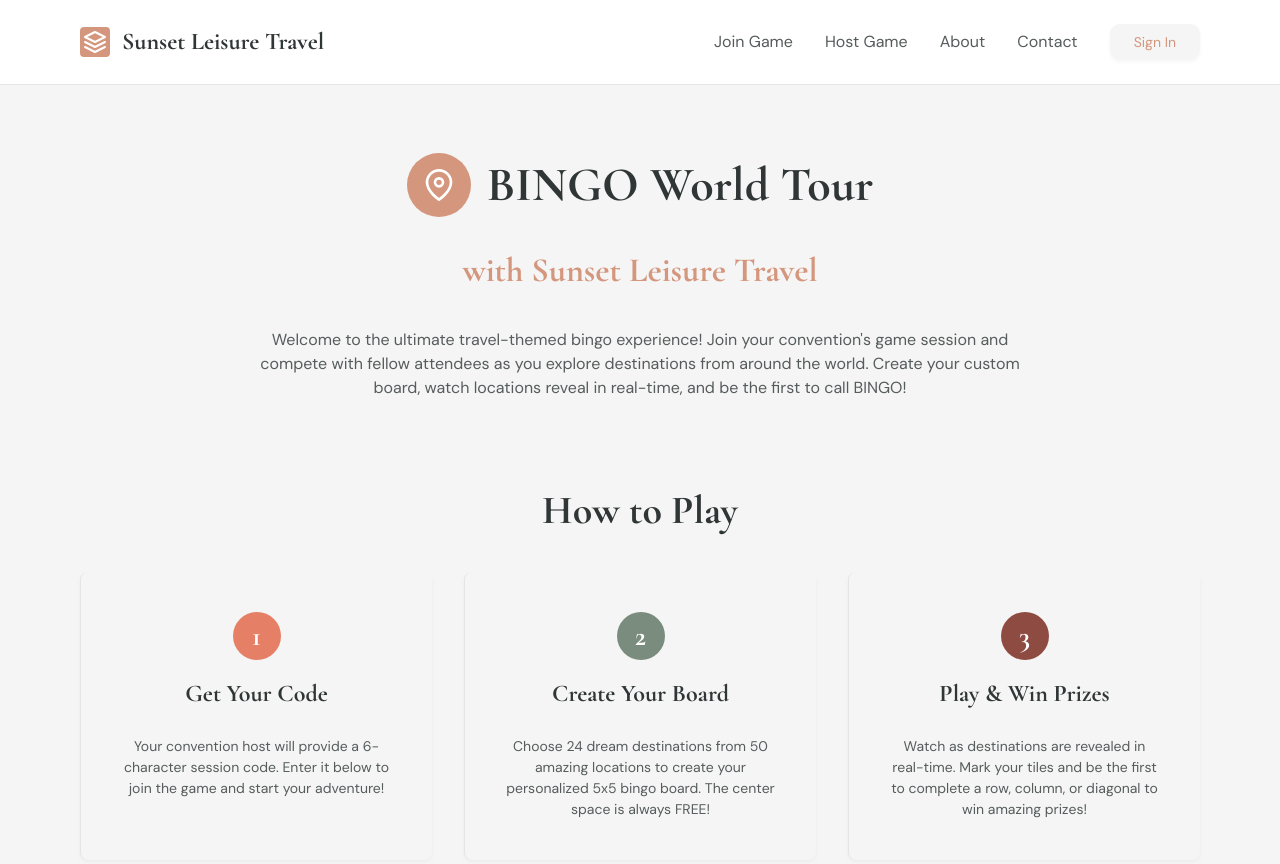
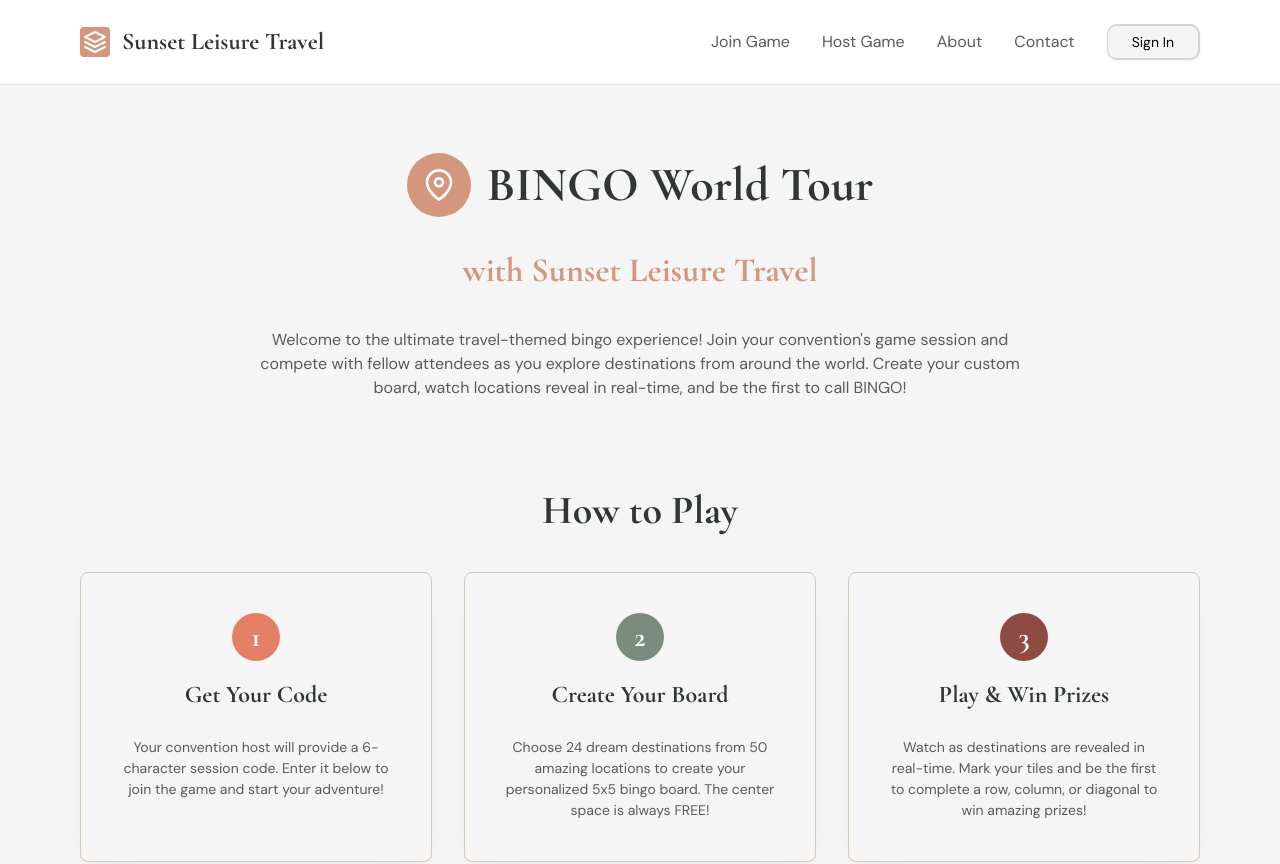
Before and after one commit to Pharoh-Ramses/Bingo-world-tour, a Next.js app: page / in a window 1280 px wide. Shown: the top 864 px of the page. Built offline with nearby package versions, Linux system fonts and the light colour scheme; no server answers.

Commit message:
fixed useeffect issue with websocket and styling

```diff
--- a/app/admin/page.tsx
+++ b/app/admin/page.tsx
@@ -24,6 +24,7 @@ const AdminDashboard = () => {
   const router = useRouter()
   const [sessions, setSessions] = useState<GameSession[]>([])
   const [isLoading, setIsLoading] = useState(true)
+  const [endingSessionId, setEndingSessionId] = useState<string | null>(null)
 
   useEffect(() => {
     if (isLoaded && user) {
@@ -49,13 +50,38 @@ const AdminDashboard = () => {
     }
   }
 
+  const handleEndSession = async (sessionId: string) => {
+    setEndingSessionId(sessionId)
+    try {
+      const response = await fetch(`/api/admin/sessions/${sessionId}/end`, {
+        method: 'POST'
+      })
+
+      if (response.ok) {
+        // Refresh the sessions list
+        await fetchSessions()
+      } else {
+        console.error('Failed to end session')
+      }
+    } catch (error) {
+      console.error('Error ending session:', error)
+    } finally {
+      setEndingSessionId(null)
+    }
+  }
+
   const getStatusColor = (status: string) => {
     switch (status) {
-      case 'WAITING': return 'bg-accent-sand text-tertiary-600'
-      case 'ACTIVE': return 'bg-success text-white'
-      case 'PAUSED': return 'bg-warning text-white'
-      case 'ENDED': return 'bg-neutral-400 text-white'
-      default: return 'bg-neutral-300 text-tertiary-600'
+      case 'WAITING':
+        return 'bg-accent-sand hover:bg-accent-sand text-tertiary-600 border border-accent-sand'
+      case 'ACTIVE':
+        return 'bg-success hover:bg-success text-neutral-100'
+      case 'PAUSED':
+        return 'bg-warning hover:bg-warning text-neutral-100'
+      case 'ENDED':
+        return 'bg-neutral-400 hover:bg-neutral-400 text-neutral-100'
+      default:
+        return 'bg-neutral-300 hover:bg-neutral-300 text-tertiary-600'
     }
   }
 
@@ -152,6 +178,19 @@ const AdminDashboard = () => {
                         </Badge>
 
                         <div className="flex gap-2">
+                          {/* Cancel/End Session Button - for cancellable sessions */}
+                          {(session.status === 'WAITING' || session.status === 'ACTIVE' || session.status === 'PAUSED') && (
+                            <Button
+                              variant="destructive"
+                              size="sm"
+                              onClick={() => handleEndSession(session.id)}
+                              disabled={endingSessionId === session.id}
+                            >
+                              {endingSessionId === session.id ? 'Ending...' : session.status === 'WAITING' ? 'Cancel' : 'End'}
+                            </Button>
+                          )}
+
+                          {/* Primary Action Buttons */}
                           {session.status === 'WAITING' && (
                             <Button
                               variant="outline"
@@ -170,9 +209,18 @@ const AdminDashboard = () => {
                               Control Panel
                             </Button>
                           )}
+                          {session.status === 'PAUSED' && (
+                            <Button
+                              variant="outline"
+                              size="sm"
+                              onClick={() => router.push(`/admin/sessions/${session.id}`)}
+                            >
+                              Manage
+                            </Button>
+                          )}
                           {session.status === 'ENDED' && (
                             <Button
-                              variant="outline"
+                              variant="secondary"
                               size="sm"
                               onClick={() => router.push(`/game/${session.code}/results`)}
                             >
--- a/app/admin/sessions/[sessionId]/page.tsx
+++ b/app/admin/sessions/[sessionId]/page.tsx
@@ -266,6 +266,13 @@ const SessionControlPanel = () => {
                     >
                       {isStarting ? 'Starting...' : 'Start Game'}
                     </Button>
+                    <Button
+                      variant="destructive"
+                      onClick={handleEndGame}
+                      disabled={isEnding}
+                    >
+                      {isEnding ? 'Ending...' : 'Cancel Session'}
+                    </Button>
                   </div>
                 )}
 
@@ -286,7 +293,7 @@ const SessionControlPanel = () => {
                       Reveal Next Location
                     </Button>
                     <Button
-                      variant="outline"
+                      variant="destructive"
                       onClick={handleEndGame}
                       disabled={isEnding}
                     >
@@ -306,7 +313,7 @@ const SessionControlPanel = () => {
                       {isPausing ? 'Resuming...' : 'Resume Game'}
                     </Button>
                     <Button
-                      variant="outline"
+                      variant="destructive"
                       onClick={handleEndGame}
                       disabled={isEnding}
                     >
--- a/app/api/admin/sessions/[sessionId]/end/route.ts
+++ b/app/api/admin/sessions/[sessionId]/end/route.ts
@@ -35,13 +35,13 @@ export async function POST(
       where: {
         id: sessionId,
         createdById: user.id,
-        status: { in: ['ACTIVE', 'PAUSED'] }
+        status: { in: ['WAITING', 'ACTIVE', 'PAUSED'] }
       }
     })
 
     if (!session) {
       return NextResponse.json(
-        { error: 'Session not found or not active/paused' },
+        { error: 'Session not found or cannot be ended' },
         { status: 404 }
       )
     }
--- a/components/ui/badge.tsx
+++ b/components/ui/badge.tsx
@@ -5,18 +5,18 @@ import { X } from "lucide-react"
 import { cn } from "@/lib/utils"
 
 const badgeVariants = cva(
-  "inline-flex items-center gap-1 rounded-sm border-m px-2 py-1 body-3 font-medium transition-colors focus:outline-none focus:ring-2 focus:ring-ring focus:ring-offset-2",
+  "inline-flex items-center gap-1 rounded-sm border px-2 py-1 body-3 font-medium focus:outline-none focus:ring-2 focus:ring-ring focus:ring-offset-2",
   {
     variants: {
       variant: {
-        default: "border-neutral-300 bg-neutral-100 text-neutral-800 hover:bg-neutral-200",
-        primary: "border-primary-200 bg-primary-100 text-primary-800 hover:bg-primary-200",
-        secondary: "border-secondary-200 bg-secondary-100 text-secondary-800 hover:bg-secondary-200",
-        accent: "border-accent-200 bg-accent-100 text-accent-800 hover:bg-accent-200",
-        success: "border-success-200 bg-success-100 text-success-800 hover:bg-success-200",
-        warning: "border-warning-200 bg-warning-100 text-warning-800 hover:bg-warning-200",
-        error: "border-error-200 bg-error-100 text-error-800 hover:bg-error-200",
-        outline: "border-neutral-300 bg-transparent text-neutral-800 hover:bg-neutral-100",
+        default: "border-neutral-300 bg-neutral-100 text-neutral-800",
+        primary: "border-primary-200 bg-primary-100 text-primary-800",
+        secondary: "border-secondary-200 bg-secondary-100 text-secondary-800",
+        accent: "border-accent-200 bg-accent-100 text-accent-800",
+        success: "border-success-200 bg-success-100 text-success-800",
+        warning: "border-warning-200 bg-warning-100 text-warning-800",
+        error: "border-error-200 bg-error-100 text-error-800",
+        outline: "border-neutral-300 bg-transparent text-neutral-800",
       },
       size: {
         sm: "px-1.5 py-0.5 body-4",
--- a/components/ui/button.tsx
+++ b/components/ui/button.tsx
@@ -9,15 +9,15 @@ const buttonVariants = cva(
   {
     variants: {
       variant: {
-        primary: "bg-primary-500 text-neutral-100 hover:bg-primary-600 shadow-e1",
-        secondary: "bg-secondary-500 text-neutral-100 hover:bg-secondary-600 shadow-e1",
-        accent: "bg-accent-500 text-neutral-100 hover:bg-accent-600 shadow-e1",
-        outline: "border-m border-primary-500 bg-neutral-100 text-primary-500 hover:bg-primary-100 shadow-e1",
+        primary: "bg-primary-500 text-neutral-100 hover:bg-primary-600 shadow-e2",
+        secondary: "bg-secondary-500 text-neutral-100 hover:bg-secondary-600 shadow-e2",
+        accent: "bg-accent-500 text-neutral-100 hover:bg-accent-600 shadow-e2",
+        outline: "border-l border-neutral-300 bg-neutral-100 text-neutral-900 hover:bg-neutral-100 shadow-e1",
         ghost: "text-primary-500 hover:bg-primary-100",
         link: "text-primary-500 underline-offset-4 hover:underline",
-        destructive: "bg-error-500 text-neutral-100 hover:bg-error-600 shadow-e1",
-        success: "bg-success-500 text-neutral-100 hover:bg-success-600 shadow-e1",
-        warning: "bg-warning-500 text-neutral-100 hover:bg-warning-600 shadow-e1",
+        destructive: "bg-error-500 text-neutral-100 hover:bg-error-600 shadow-e2",
+        success: "bg-success-500 text-neutral-100 hover:bg-success-600 shadow-e2",
+        warning: "bg-warning-500 text-neutral-100 hover:bg-warning-600 shadow-e2",
       },
       size: {
         sm: "h-8 rounded-xs gap-1.5 px-3 body-3 has-[>svg]:px-2.5",
--- a/components/ui/card.tsx
+++ b/components/ui/card.tsx
@@ -4,13 +4,13 @@ import { cva, type VariantProps } from "class-variance-authority"
 import { cn } from "@/lib/utils"
 
 const cardVariants = cva(
-  "rounded-sm bg-neutral-100 text-neutral-1000 shadow-e1",
+  "rounded-sm bg-neutral-100 text-neutral-1000 shadow-e2",
   {
     variants: {
       variant: {
-        default: "bg-neutral-100 border-s border-neutral-200",
-        elevated: "bg-neutral-100 shadow-e2",
-        outlined: "bg-neutral-100 border-m border-neutral-300",
+        default: "bg-neutral-100 border border-accent-sand",
+        elevated: "bg-neutral-100 border border-accent-sand shadow-e3",
+        outlined: "bg-neutral-100 border border-accent-sand",
         filled: "bg-primary-100 border-s border-primary-200",
         accent: "bg-accent-100 border-s border-accent-200",
       },
--- a/components/ui/input.tsx
+++ b/components/ui/input.tsx
@@ -5,11 +5,11 @@ import { Eye, EyeOff, Search, Lock, Info } from "lucide-react"
 import { cn } from "@/lib/utils"
 
 const inputVariants = cva(
-  "flex w-full rounded-sm border-m border-neutral-300 bg-neutral-100 px-3 py-2 body-2 text-neutral-1000 placeholder:text-neutral-500 focus:border-primary-500 focus:outline-none focus:ring-2 focus:ring-primary-500/20 disabled:cursor-not-allowed disabled:opacity-50 transition-all",
+  "flex w-full rounded-sm border-l border-neutral-400 bg-neutral-100 px-3 py-2 body-2 text-neutral-1000 placeholder:text-neutral-500 focus:border-primary-500 focus:outline-none focus:ring-2 focus:ring-primary-500/20 disabled:cursor-not-allowed disabled:opacity-50 transition-all shadow-e1",
   {
     variants: {
       variant: {
-        default: "border-neutral-300 focus:border-primary-500",
+        default: "border-neutral-200 focus:border-primary-100",
         error: "border-error-500 focus:border-error-500 focus:ring-error-500/20",
         success: "border-success-500 focus:border-success-500 focus:ring-success-500/20",
         warning: "border-warning-500 focus:border-warning-500 focus:ring-warning-500/20",
--- a/lib/useWebSocket.ts
+++ b/lib/useWebSocket.ts
@@ -32,43 +32,50 @@ export function useWebSocket({
   const reconnectTimeoutRef = useRef<NodeJS.Timeout | null>(null)
   const reconnectAttemptsRef = useRef(0)
   const isManualCloseRef = useRef(false)
+  const isConnectingRef = useRef(false)
 
   const getWebSocketUrl = useCallback(() => {
-    const protocol = window.location.protocol === 'https:' ? 'wss:' : 'ws:'
-    const host = process.env.NODE_ENV === 'production'
-      ? window.location.host
-      : 'localhost:3001'
-
+    const baseUrl = process.env.NEXT_PUBLIC_WEBSOCKET_URL || 'ws://localhost:3001/ws'
     const params = new URLSearchParams({ sessionCode })
     if (userId) {
       params.append('userId', userId)
     }
 
-    return `${protocol}//${host}/ws?${params.toString()}`
+    const url = `${baseUrl}?${params.toString()}`
+    console.log('WebSocket URL:', url) // Debug log
+    return url
   }, [sessionCode, userId])
 
   const connect = useCallback(() => {
-    if (wsRef.current?.readyState === WebSocket.OPEN) {
+    if (wsRef.current?.readyState === WebSocket.OPEN || isConnectingRef.current) {
+      console.log('WebSocket already connected or connecting, skipping connection attempt')
       return
     }
 
+    console.log('Attempting WebSocket connection...')
+    isConnectingRef.current = true
     setConnectionState('connecting')
     setError(null)
 
     try {
       const url = getWebSocketUrl()
+      console.log('Creating WebSocket with URL:', url)
       const ws = new WebSocket(url)
       wsRef.current = ws
 
       ws.onopen = () => {
+        console.log('WebSocket connection opened successfully')
+        isConnectingRef.current = false
         setConnectionState('connected')
         reconnectAttemptsRef.current = 0
         onConnect?.()
       }
 
       ws.onmessage = (event) => {
+        console.log('WebSocket message received:', event.data)
         try {
           const message: WSIncomingMessage = JSON.parse(event.data)
+          console.log('Parsed WebSocket message:', message)
           setLastMessage(message)
           onMessage?.(message)
         } catch (err) {
@@ -78,6 +85,8 @@ export function useWebSocket({
       }
 
       ws.onclose = (event) => {
+        console.log('WebSocket connection closed:', event.code, event.reason)
+        isConnectingRef.current = false
         setConnectionState('disconnected')
         onDisconnect?.()
 
@@ -93,12 +102,15 @@ export function useWebSocket({
       }
 
       ws.onerror = (event) => {
+        console.error('WebSocket error event:', event)
+        isConnectingRef.current = false
         setConnectionState('error')
         const errorMessage = 'WebSocket connection error'
         setError(errorMessage)
         onError?.(errorMessage)
       }
     } catch (err) {
+      isConnectingRef.current = false
       setConnectionState('error')
       setError('Failed to create WebSocket connection')
       onError?.('Failed to create WebSocket connection')
@@ -138,7 +150,7 @@ export function useWebSocket({
     return () => {
       disconnect()
     }
-  }, [sessionCode, connect, disconnect])
+  }, [sessionCode]) // Remove connect and disconnect from deps to prevent multiple connections
 
   // Cleanup on unmount
   useEffect(() => {
```
Also changed, not shown: 1 other file (tests, documents, lock files or other folders).
